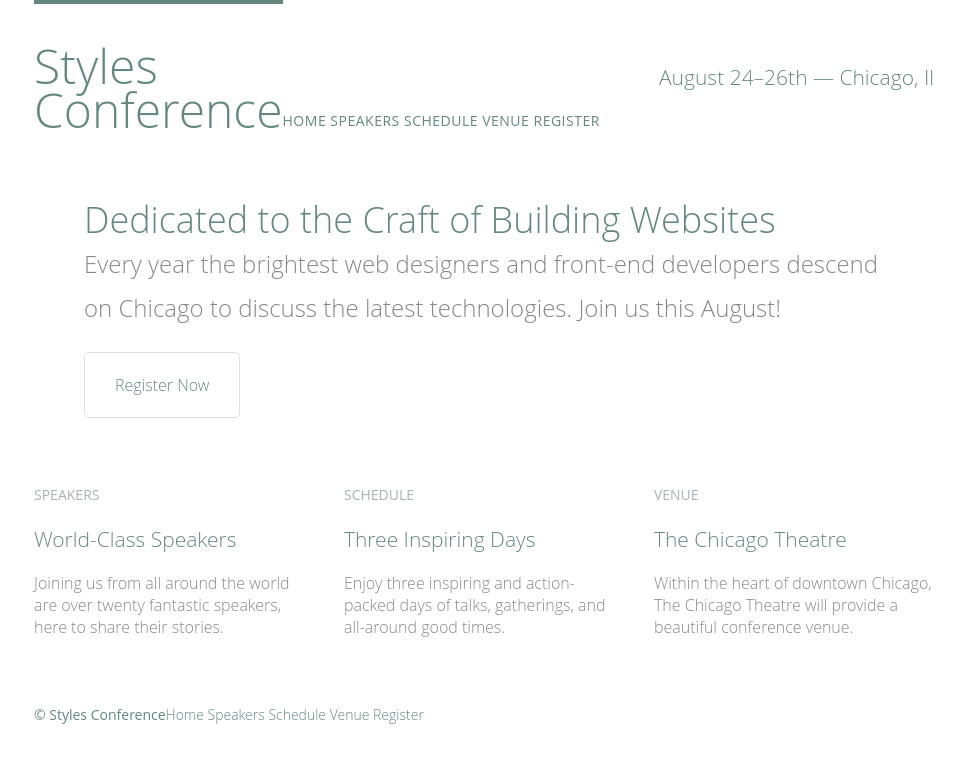
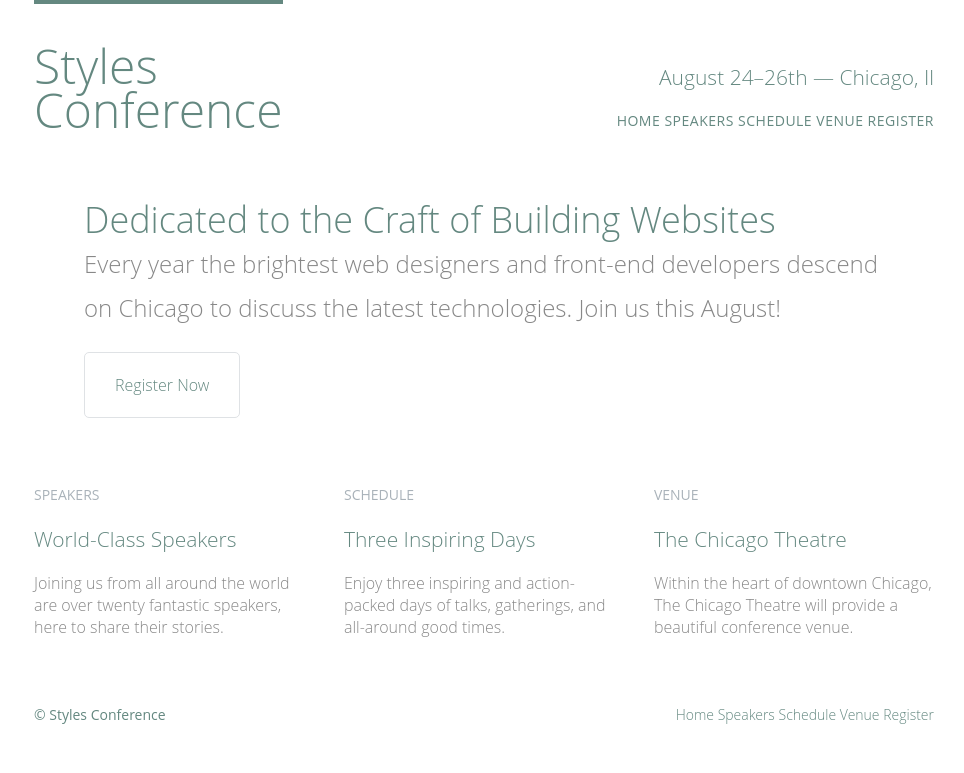
Before and after one commit to thenglee/styles_conference, a plain HTML site: page index.html in a window 1280 px wide. Shown: the whole page, without its empty margins (156-1120 px from the left). Drawn offline with Linux system fonts and the light colour scheme.

Commit message:
Make nav class text align right

```diff
--- a/assets/stylesheets/main.css
+++ b/assets/stylesheets/main.css
@@ -225,6 +225,18 @@ p a {
 /*
   ==========================================================
 
+  Navigation
+
+  ==========================================================
+*/
+
+.nav {
+  text-align: right;
+}
+
+/*
+  ==========================================================
+
   Primary header
 
   ==========================================================
--- a/index.html
+++ b/index.html
@@ -19,7 +19,7 @@
 
       <h3 class="tagline">August 24&ndash;26th &mdash; Chicago, Il</h3>
 
-      <nav class="primary-nav">
+      <nav class="nav primary-nav">
         <a href="index.html">Home</a>
         <a href="speakers.html">Speakers</a>
         <a href="schedule.html">Schedule</a>
@@ -82,7 +82,7 @@
 
       <small>&copy; Styles Conference</small>
 
-      <nav>
+      <nav class="nav">
         <a href="index.html">Home</a>
         <a href="speakers.html">Speakers</a>
         <a href="schedule.html">Schedule</a>
```
